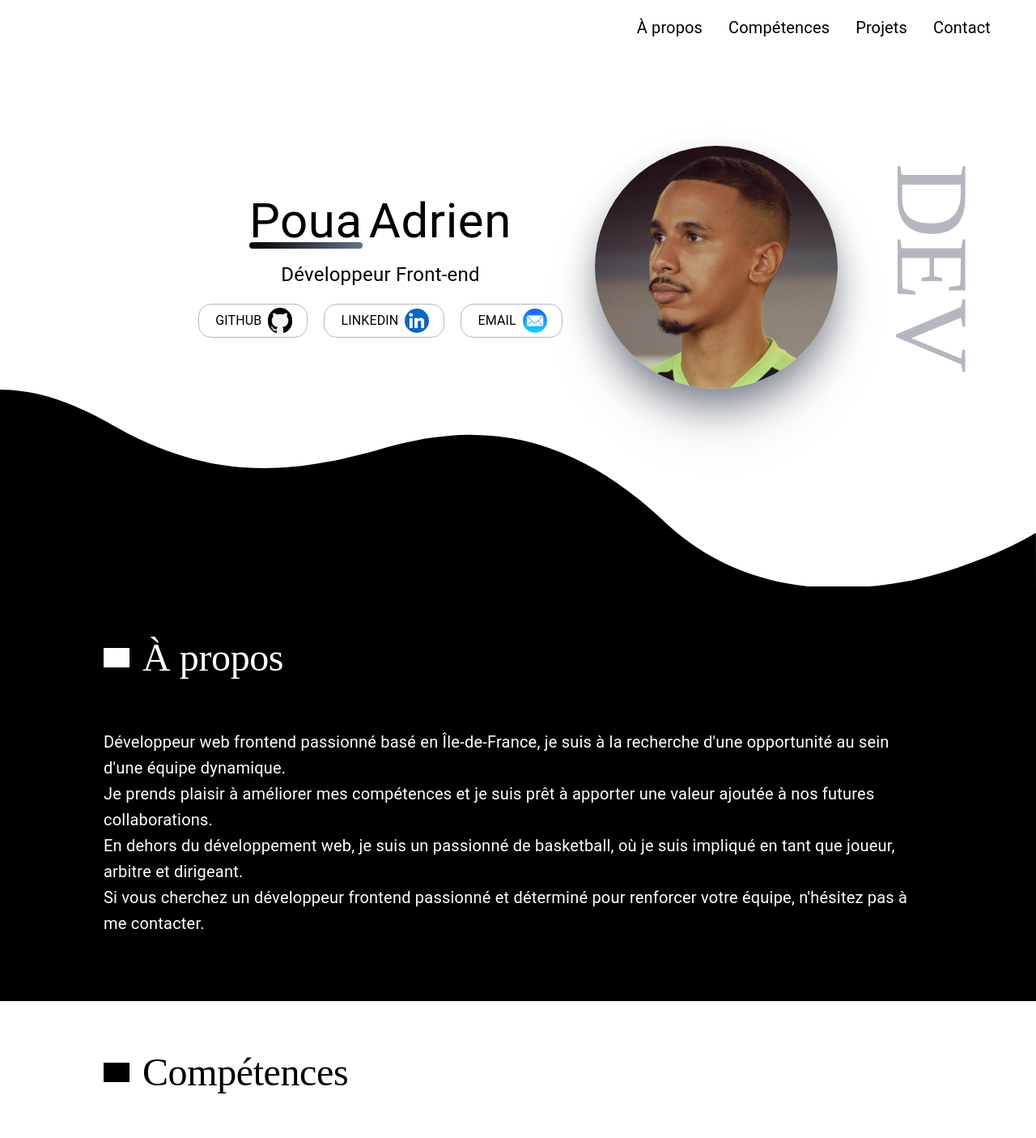
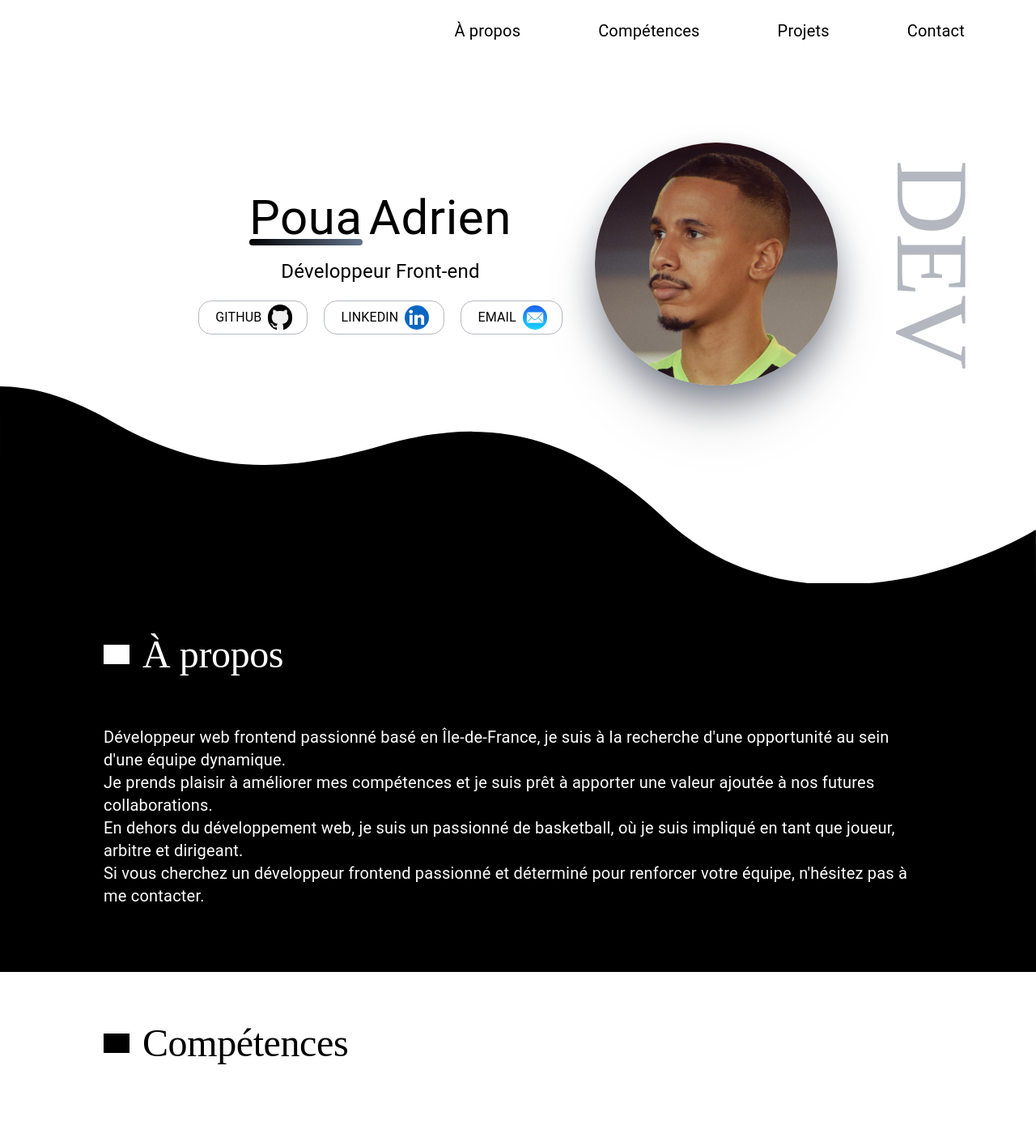
Before and after one commit to AdrienPoua/next_portfolio, a Next.js app: page / in a window 1280 px wide. Shown: the top 1405 px of the page at 81% size. Built offline with nearby package versions, Linux system fonts and the light colour scheme.

Commit message:
styles : styles change

```diff
--- a/src/components/About.tsx
+++ b/src/components/About.tsx
@@ -6,7 +6,7 @@ import { Typography } from '@mui/material';
 export default function About() {
   return (
     <Layout title="À propos" black href="about">
-      <Typography variant="body2" paragraph className="leading-8 text-xl">
+      <Typography variant="body2" paragraph className="leading-8 md:text-xl">
         Développeur web frontend passionné basé en Île-de-France, je suis à la recherche d'une opportunité au sein d'une équipe dynamique. <br />
         Je prends plaisir à améliorer mes compétences et je suis prêt à apporter une valeur ajoutée à nos futures collaborations. <br />
         En dehors du développement web, je suis un passionné de basketball, où je suis impliqué en tant que joueur, arbitre et dirigeant. <br />
--- a/src/components/DesktopNav.tsx
+++ b/src/components/DesktopNav.tsx
@@ -1,17 +1,18 @@
-import { Box, Link } from '@mui/material';
+import { Box, Link, Typography } from '@mui/material';
 import React from 'react';
 
 const CustomLink = ({ href, children }: { href: string, children: React.ReactNode }) => {
   return (
-    <Link href={href} color="black" underline="hover" className="mr-4 text-xl underline-offset-4 ">
-      {children}
+    <Link href={href} underline='none' className="relative group mr-4 text-xl overflow-hidden rounded-lg px-8 py-3 ">
+      <Box className="bg-black absolute -left-3 -right-3  top-0 bottom-0 translate-x-full -skew-x-12 transition-transform duration-300 group-hover:translate-x-0 group-hover:ease-in-out -z-10" />
+      <Typography className="relative text-black group-hover:text-white duration-300 text-xl ease-in-out">{children}</Typography>
     </Link>
   );
 };
 
 export default function DesktopNav() {
   return (
-    <Box component="nav" className="py-5 px-10 md:mb-28">
+    <Box component="nav" className="mt-3 px-10 md:mb-28">
       <Box className="flex items-center justify-end gap-4">
         <CustomLink href="#about">À propos</CustomLink>
         <CustomLink href="#compétences">Compétences</CustomLink>
```
